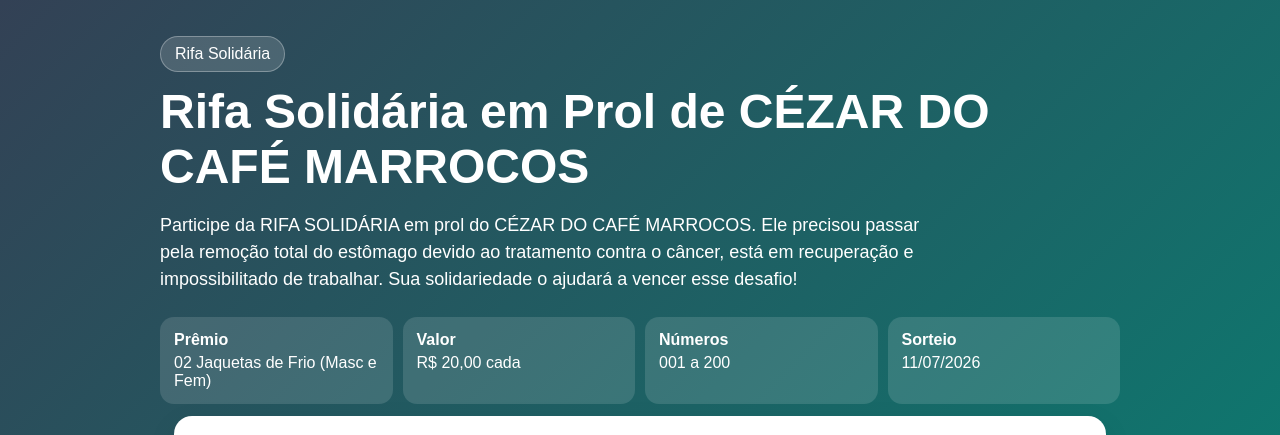
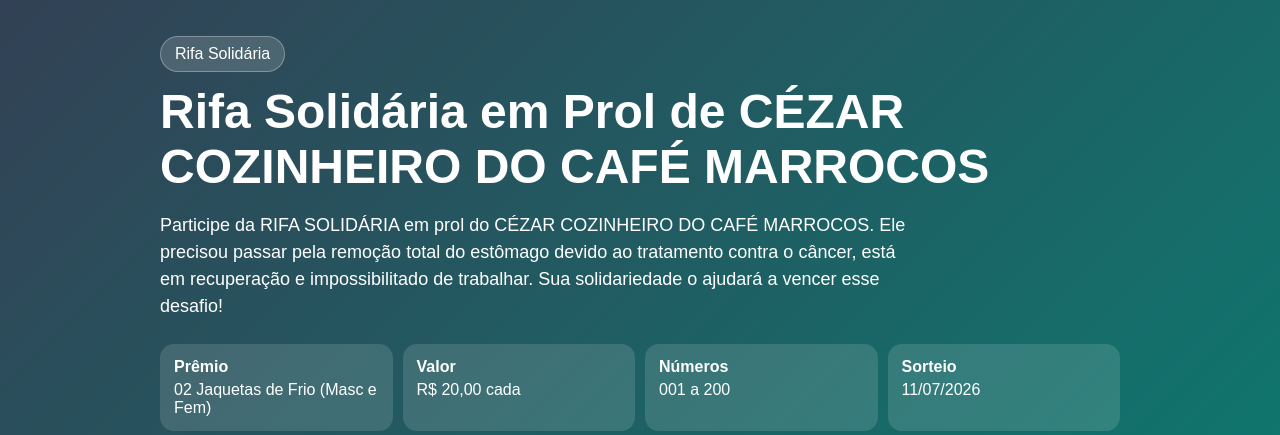
Before and after one commit to cavalieri1/rifa-cezar, a plain HTML site: page index.html in a window 1280 px wide. Shown: the top 435 px of the page. Drawn offline with Linux system fonts and the light colour scheme; no server answers.

Commit message:
ACERTEI COZINHEIRO

```diff
--- a/index.html
+++ b/index.html
@@ -12,8 +12,8 @@
   <header class="hero">
     <div class="hero-content">
       <span class="badge">Rifa Solidária</span>
-      <h1>Rifa Solidária em Prol de CÉZAR DO CAFÉ MARROCOS</h1>
-      <p>Participe da RIFA SOLIDÁRIA em prol do CÉZAR DO CAFÉ MARROCOS. Ele precisou passar pela remoção total do estômago devido ao tratamento contra o câncer, está em recuperação e impossibilitado de trabalhar. Sua solidariedade o ajudará a vencer esse desafio!</p>
+      <h1>Rifa Solidária em Prol de CÉZAR COZINHEIRO DO CAFÉ MARROCOS</h1>
+      <p>Participe da RIFA SOLIDÁRIA em prol do CÉZAR COZINHEIRO DO CAFÉ MARROCOS. Ele precisou passar pela remoção total do estômago devido ao tratamento contra o câncer, está em recuperação e impossibilitado de trabalhar. Sua solidariedade o ajudará a vencer esse desafio!</p>
       <div class="info-grid">
         <div><strong>Prêmio</strong><span>02 Jaquetas de Frio (Masc e Fem)</span></div>
         <div><strong>Valor</strong><span>R$ 20,00 cada</span></div>
```
